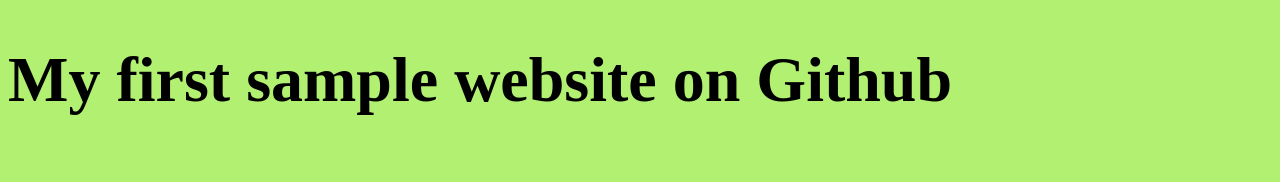
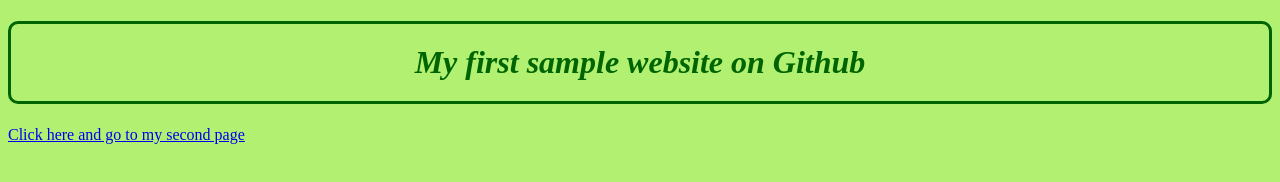
Before and after one commit to rajeshm100/webtwo, a plain HTML site: page index.html in a window 1280 px wide. Drawn offline with Linux system fonts and the light colour scheme.

Commit message:
Update index.html
Add css styles to heading.
Add one paragraph link

```diff
--- a/index.html
+++ b/index.html
@@ -7,11 +7,28 @@
     <style>
 body {
 background-color: rgb(177, 240, 113);
-font-size: xx-large;
-font-weight: 900;
+
 
 }
 
+h1 {
+text-align: center;
+color: darkgreen;
+font-style: oblique;
+font-size: xx-large;
+font-weight: 900;
+border: 3px solid;
+border-radius: 10px;
+padding: 20px;
+}
+
+h1:hover {
+
+color: rgb(238, 8, 146);
+font-style: oblique;
+border: 3px double;
+transform: scale(1.2);
+}
 
 
     </style>
@@ -19,5 +36,10 @@
 </head>
 <body>
     <h1>My first sample website on Github</h1>
+    <p>
+<a href="index2.html"> Click here and go to my second page</a>
+
+
+    </p>
 </body>
 </html>
```
